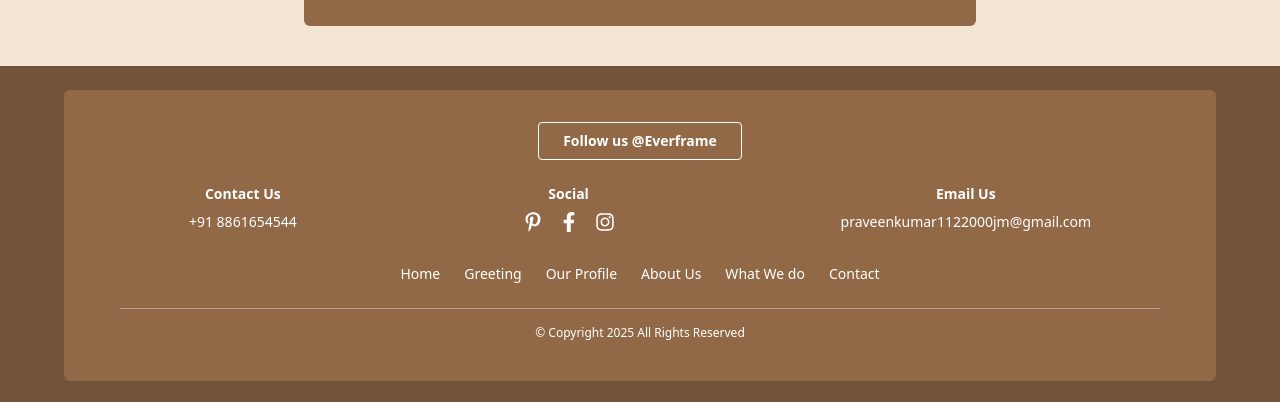
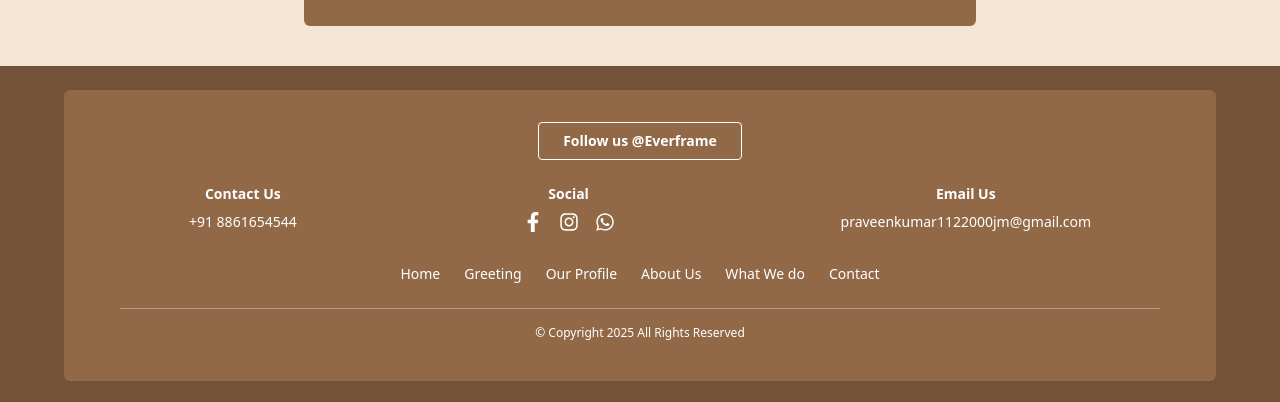
Before and after one commit to Nithin7406/Photography-Website, a React (Vite) app: page / in a window 1280 px wide. Shown: the part 4165-4567 px from the top of the page. Built offline with nearby package versions, Linux system fonts and the light colour scheme; a web font is replaced by a local one.

Commit message:
Added wahtapp

```diff
--- a/src/App.jsx
+++ b/src/App.jsx
@@ -6,6 +6,7 @@ import OurPortfolio from "./components/OurPortfolio";
 import WhatWeDo from "./components/WhatWeDo";
 import AboutUs from "./components/AboutUs";
 import Contact from "./components/Contact";
+import Info from "./components/Info";
 
 import EventGallery from "./components/EventGallery";
 
@@ -18,6 +19,7 @@ function Home() {
       <WhatWeDo />
       <AboutUs />
       <Contact />
+      <Info />
     </>
   );
 }
--- a/src/components/Contact.jsx
+++ b/src/components/Contact.jsx
@@ -1,4 +1,3 @@
-import { FaPinterestP, FaFacebookF, FaInstagram } from "react-icons/fa";
 import img1 from "../assets/Insta1.jpg";
 import img2 from "../assets/Insta2.jpg";
 import img3 from "../assets/Insta3.jpg";
@@ -16,6 +15,7 @@ const Footer = () => {
         <h2 className="text-lg font-semibold uppercase mb-6">
           Follow Me On Instagram
         </h2>
+
         <div className="relative">
           <div className="flex flex-wrap justify-center">
             {[img1, img2, img3, img4, img5, img6, img7, img8].map(
@@ -25,7 +25,11 @@ const Footer = () => {
                   src={img}
                   alt={`Instagram post ${index + 1}`}
                   className="h-32 object-cover hover:scale-105 transition-transform duration-300"
-                  style={{ width: "auto", maxWidth: "100%", flex: "1 1 auto" }}
+                  style={{
+                    width: "auto",
+                    maxWidth: "100%",
+                    flex: "1 1 auto",
+                  }}
                 />
               )
             )}
@@ -47,20 +51,23 @@ const Footer = () => {
       </div>
 
       {/* Newsletter */}
-      <div className="flex flex-col items-center mb-10 px-4">
+      <div className="flex flex-col items-center pb-10 px-4">
         <div className="bg-[#916947] w-full max-w-2xl py-6 px-6 rounded-md text-white flex flex-col sm:flex-row items-center gap-4">
           <div className="flex-1 text-center sm:text-left">
             <h3 className="uppercase text-sm font-bold">Newsletter</h3>
+
             <p className="text-xs mt-2">
               Be the first one to know about discounts, offers.
             </p>
           </div>
+
           <form className="flex flex-col sm:flex-row w-full sm:w-auto items-center gap-2">
             <input
               type="email"
               placeholder="Enter your email"
               className="flex-1 px-4 py-2 text-black border border-gray-300 focus:outline-none focus:ring-2 focus:ring-[#916947] transition-all rounded-md w-full sm:w-auto"
             />
+
             <button
               type="submit"
               className="px-4 py-2 bg-[#725339] text-white text-sm rounded-md hover:bg-[#b88e56] transition-colors duration-300 w-full sm:w-auto"
@@ -70,64 +77,6 @@ const Footer = () => {
           </form>
         </div>
       </div>
-
-      {/* Contact Section */}
-      <div className="bg-[#725339] py-6">
-        <div className="bg-[#916947] text-white py-8 px-6 rounded-md max-w-6xl mx-auto">
-          <div className="flex justify-center mb-6">
-            <button className="border border-white px-6 py-2 text-sm font-semibold hover:bg-white hover:text-[#725339] transition rounded">
-              Follow us @Everframe
-            </button>
-          </div>
-
-          <div className="flex flex-col md:flex-row justify-around items-center text-sm mb-8 gap-6">
-            <div className="text-center">
-              <h4 className="font-semibold mb-2">Contact Us</h4>
-              <p>+91 8861654544</p>
-            </div>
-
-            <div className="text-center">
-              <h4 className="font-semibold mb-2">Social</h4>
-              <div className="flex justify-center space-x-4 text-xl">
-                <FaPinterestP className="hover:text-[#b88e56] cursor-pointer" />
-                <FaFacebookF className="hover:text-[#b88e56] cursor-pointer" />
-                <FaInstagram className="hover:text-[#b88e56] cursor-pointer" />
-              </div>
-            </div>
-
-            <div className="text-center">
-              <h4 className="font-semibold mb-2">Email Us</h4>
-              <p>praveenkumar1122000jm@gmail.com</p>
-            </div>
-          </div>
-
-          {/* Links */}
-          <div className="flex flex-wrap justify-center gap-6 text-sm mb-6">
-            {[
-              "Home",
-              "Greeting",
-              "Our Profile",
-              "About Us",
-              "What We do",
-              "Contact",
-            ].map((item, index) => (
-              <a
-                href="#"
-                key={index}
-                className="hover:underline hover:text-[#ffecd9]"
-              >
-                {item}
-              </a>
-            ))}
-          </div>
-
-          <div className="border-t border-gray-300 opacity-50 mx-8 mb-4"></div>
-
-          <div className="text-center text-xs pb-2">
-            © Copyright 2025 All Rights Reserved
-          </div>
-        </div>
-      </div>
     </footer>
   );
 };
--- /dev/null
+++ b/src/components/Info.jsx
@@ -0,0 +1,98 @@
+import { FaFacebookF, FaInstagram, FaWhatsapp } from "react-icons/fa";
+
+const Info = () => {
+  return (
+    <section className="bg-[#725339] py-6 font-raleway">
+      <div className="bg-[#916947] text-white py-8 px-6 rounded-md max-w-6xl mx-auto">
+        <div className="flex justify-center mb-6">
+          <button className="border border-white px-6 py-2 text-sm font-semibold hover:bg-white hover:text-[#725339] transition rounded">
+            Follow us @Everframe
+          </button>
+        </div>
+
+        <div className="flex flex-col md:flex-row justify-around items-center text-sm mb-8 gap-6">
+          {/* Contact */}
+          <div className="text-center">
+            <h4 className="font-semibold mb-2">Contact Us</h4>
+
+            <a href="tel:+918861654544" className="hover:text-black transition">
+              +91 8861654544
+            </a>
+          </div>
+
+          {/* Social */}
+          <div className="text-center">
+            <h4 className="font-semibold mb-2">Social</h4>
+
+            <div className="flex justify-center space-x-4 text-xl">
+              <a
+                href="https://www.facebook.com/profile.php?id=61566903152368"
+                target="_blank"
+                rel="noopener noreferrer"
+              >
+                <FaFacebookF className="hover:text-[#0866ff] cursor-pointer transition" />
+              </a>
+
+              {/* Instagram */}
+              <a
+                href="https://www.instagram.com/praveen_kumar_j.m/?hl=en"
+                target="_blank"
+                rel="noopener noreferrer"
+              >
+                <FaInstagram className="hover:text-[#fd2f71] cursor-pointer transition" />
+              </a>
+
+              <a
+                href="https://wa.me/918861654544"
+                target="_blank"
+                rel="noopener noreferrer"
+              >
+                <FaWhatsapp className="hover:text-green-400 cursor-pointer transition" />
+              </a>
+            </div>
+          </div>
+
+          {/* Email */}
+          <div className="text-center">
+            <h4 className="font-semibold mb-2">Email Us</h4>
+
+            <a
+              href="mailto:praveenkumar1122000jm@gmail.com"
+              className="break-all hover:text-black transition"
+            >
+              praveenkumar1122000jm@gmail.com
+            </a>
+          </div>
+        </div>
+
+        {/* Links */}
+        <div className="flex flex-wrap justify-center gap-6 text-sm mb-6">
+          {[
+            "Home",
+            "Greeting",
+            "Our Profile",
+            "About Us",
+            "What We do",
+            "Contact",
+          ].map((item, index) => (
+            <a
+              href="#"
+              key={index}
+              className="hover:underline hover:text-[#ffecd9] transition"
+            >
+              {item}
+            </a>
+          ))}
+        </div>
+
+        <div className="border-t border-gray-300 opacity-50 mx-8 mb-4"></div>
+
+        <div className="text-center text-xs pb-2">
+          © Copyright 2025 All Rights Reserved
+        </div>
+      </div>
+    </section>
+  );
+};
+
+export default Info;
```
